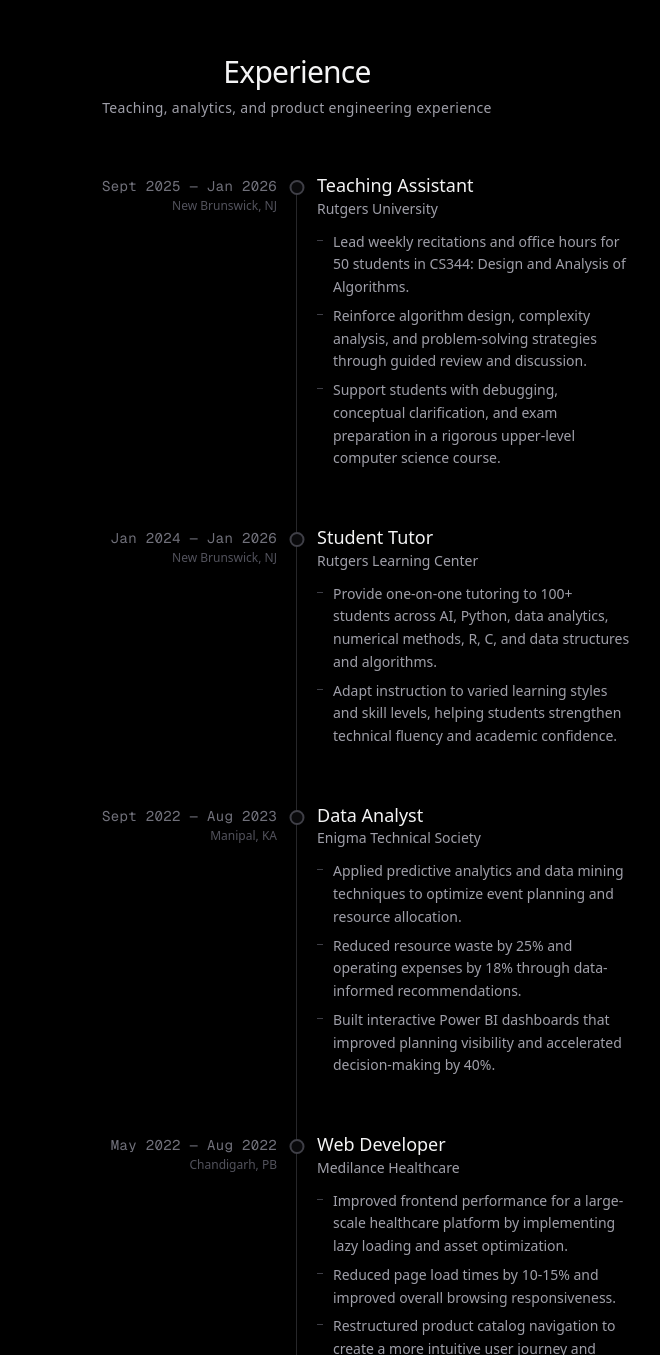
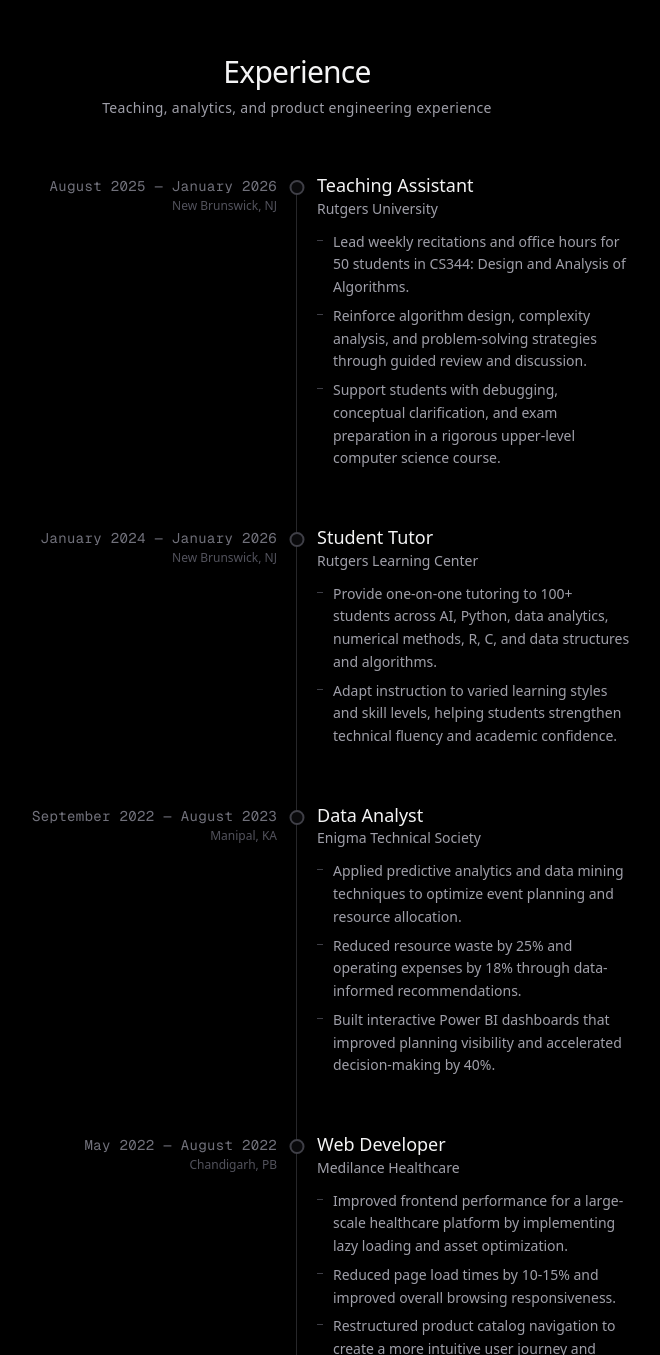
Before and after one commit to ryan7626/portfolio, a Next.js app: page / in a window 1280 px wide. Shown: the part 1414-2769 px from the top of the page, without its empty margins (343-1003 px from the left). Built offline with nearby package versions, Linux system fonts and the light colour scheme.

Commit message:
edit dates

```diff
--- a/app/data/experience.ts
+++ b/app/data/experience.ts
@@ -10,7 +10,7 @@
   {
     role: "Teaching Assistant",
     company: "Rutgers University",
-    dateRange: "Sept 2025 — Jan 2026",
+    dateRange: "August 2025 — January 2026",
     location: "New Brunswick, NJ",
     bullets: [
       "Lead weekly recitations and office hours for 50 students in CS344: Design and Analysis of Algorithms.",
@@ -21,7 +21,7 @@
   {
     role: "Student Tutor",
     company: "Rutgers Learning Center",
-    dateRange: "Jan 2024 — Jan 2026",
+    dateRange: "January 2024 — January 2026",
     location: "New Brunswick, NJ",
     bullets: [
       "Provide one-on-one tutoring to 100+ students across AI, Python, data analytics, numerical methods, R, C, and data structures and algorithms.",
@@ -31,7 +31,7 @@
   {
     role: "Data Analyst",
     company: "Enigma Technical Society",
-    dateRange: "Sept 2022 — Aug 2023",
+    dateRange: "September 2022 — August 2023",
     location: "Manipal, KA",
     bullets: [
       "Applied predictive analytics and data mining techniques to optimize event planning and resource allocation.",
@@ -42,7 +42,7 @@
   {
     role: "Web Developer",
     company: "Medilance Healthcare",
-    dateRange: "May 2022 — Aug 2022",
+    dateRange: "May 2022 — August 2022",
     location: "Chandigarh, PB",
     bullets: [
       "Improved frontend performance for a large-scale healthcare platform by implementing lazy loading and asset optimization.",
```
